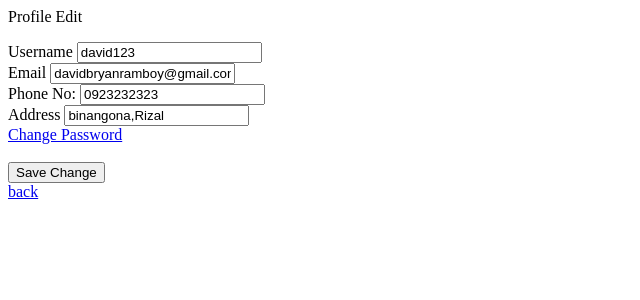
After one commit to David-Ramboy/custom-user-login, a Django app: page /profile/ in a window 1280 px wide. The commit adds this page. Shown: the top 300 px of the page, without its empty margins (0-640 px from the left). Run offline with Django 4.2, Linux system fonts and the light colour scheme; a user stored in the database is signed in.

Commit message:
Features Accomplished

```diff
--- a/account/backends.py
+++ b/account/backends.py
@@ -13,7 +13,7 @@ class EmailAuthenticationBackend(BaseBackend):
         except Custom_user.DoesNotExist:
             return None
         else:
-            if my_user.is_active and my_user.check_password(password):
+            if my_user and my_user.is_active and my_user.check_password(password):
                 return my_user
         return None
 
--- a/account/forms.py
+++ b/account/forms.py
@@ -27,6 +27,18 @@ class RegistrationForm(UserCreationForm):
             raise ValidationError("Email exists")
        return self.cleaned_data
 
+
+class UpdateUserForm(forms.ModelForm):
+    username = forms.CharField(max_length=100, required=True, widget=forms.TextInput(attrs={'class': 'form-control'}))
+    email = forms.EmailField(required=True, widget=forms.TextInput(attrs={'class': 'form-control'}))
+    phone_number = forms.CharField(required=True, widget=forms.TextInput(attrs={'class': 'form-control'}))
+    address = forms.CharField(required=True, widget=forms.TextInput(attrs={'class': 'form-control'}))
+
+
+    class Meta:
+        model = get_user_model()
+        fields = ['username', 'email', 'phone_number', 'address']
+
 # class RegistrationForm(forms.ModelForm):
 
 #     class Meta:
--- a/account/models.py
+++ b/account/models.py
@@ -18,6 +18,8 @@ class Custom_user(AbstractUser):
     PHONE_NUMBER_FIELD = 'phone_number'
 
     REQUIRED_FIELDS = ['email','address','phone_number']
+
+    is_active = models.BooleanField(default=True)
 
 
 
--- a/account/templates/account/home.html
+++ b/account/templates/account/home.html
@@ -1,5 +1,6 @@
 {% extends 'account/base.html' %}
 
 {% block content %}
-<p>{{user.username}}</p>
+<p>Welcome {{user.username}}</p>
+<a href="/profile">Edit Profile</a>
 {% endblock %}
--- /dev/null
+++ b/account/templates/account/profile.html
@@ -0,0 +1,33 @@
+{% extends 'account/base.html' %}
+
+{% block content %}
+<p>Profile Edit</p>
+<form action="" method="post">
+    {% csrf_token %}
+    <label for="username">Username</label>
+    {{form.username}}<br>
+    <label for="username">Email</label>
+    {{form.email}}<br>
+    <label for="username">Phone No:</label>
+    {{form.phone_number}}<br>
+    <label for="username">Address</label>
+    {{form.address}}<br>
+
+    <a href="{% url 'password_change' %}">Change Password</a>
+    {% if form.errors%}
+    {% for field in  form%}
+        {% for error in field.errors %}
+            {{ error|escape }}
+        {% endfor %}
+    {% endfor %}
+    {% for error in form.non_field_errors %}
+        {{error|escape }}
+    {% endfor %}
+    {% endif %} <br><br>
+
+    <button>Save Change</button><br>
+
+    <a href="/home">back</a>
+</form>
+
+{% endblock %}
--- a/account/urls.py
+++ b/account/urls.py
@@ -1,9 +1,13 @@
 from django.urls import path
+from .views import ChangePasswordView
 
 from . import views
 
 urlpatterns = [
     path('', views.login_user, name="login"),
     path('home/', views.home, name="home"),
-    path('register/', views.register_user, name="register")
+    path('register/', views.register_user, name="register"),
+    path('profile/', views.profile, name="profile"),
+    path('password-change/', views.ChangePasswordView.as_view(),name="password_change")
+
 ]
--- a/account/views.py
+++ b/account/views.py
@@ -1,12 +1,15 @@
-from django.shortcuts import render, redirect
+from django.shortcuts import render, redirect, get_object_or_404, HttpResponseRedirect
 from django.contrib import messages
 from django.contrib.auth import authenticate, login
 from django.contrib.auth.models import User
+from django.contrib.auth.decorators import login_required
+from django.urls import reverse, reverse_lazy
 
-from django.contrib import messages
+from .forms import RegistrationForm, UpdateUserForm
+from .models import Custom_user
 
-from .forms import RegistrationForm
-
+from django.contrib.auth.views import PasswordChangeView
+from django.contrib.messages.views import SuccessMessageMixin
 
 def register_user(request):
     form = RegistrationForm()
@@ -35,9 +38,10 @@ def login_user(request):
 
             user = authenticate(username=username, password=password)
 
-            if user is not None:
-                login(request, user)
-                return redirect('home')
+            if user:
+                if user.is_active:
+                    login(request, user)
+                    return redirect('home')
             else:
                 messages.error(request,'Username or Password is Incorrect')
         else:
@@ -47,3 +51,25 @@ def login_user(request):
 
 def home(request):
     return render(request, 'account/home.html')
+
+@login_required
+def profile(request):
+    if request.method == 'POST':
+        user = request.user
+        form = UpdateUserForm(request.POST or None, instance=user)
+
+        if form.is_valid():
+            user = form.save()
+            messages.info(request, f'You have successfully updated your profile.')
+            return HttpResponseRedirect(reverse('home'))
+    else:
+        form = UpdateUserForm(instance=request.user)
+
+    return render(request, 'account/profile.html',{
+        'form': form
+    })
+
+class ChangePasswordView(SuccessMessageMixin, PasswordChangeView):
+    template_name = 'account/changepassword.html'
+    success_message = "Succesfully Changed Your Password"
+    success_url = reverse_lazy('profile')
--- a/core/settings.py
+++ b/core/settings.py
@@ -42,6 +42,8 @@ INSTALLED_APPS = [
 # AUTH_USER_MODEL = 'account.UserRegistration'
 
 AUTH_USER_MODEL = 'account.Custom_user'
+AUTH_USER_MODEL = 'account.Custom_user'
+
 
 MIDDLEWARE = [
     'django.middleware.security.SecurityMiddleware',
```
Also changed, not shown: account/templates/account/changepassword.html (added, +31 -0 lines), account/migrations/0003_alter_custom_user_is_active.py (added), db.sqlite3.
